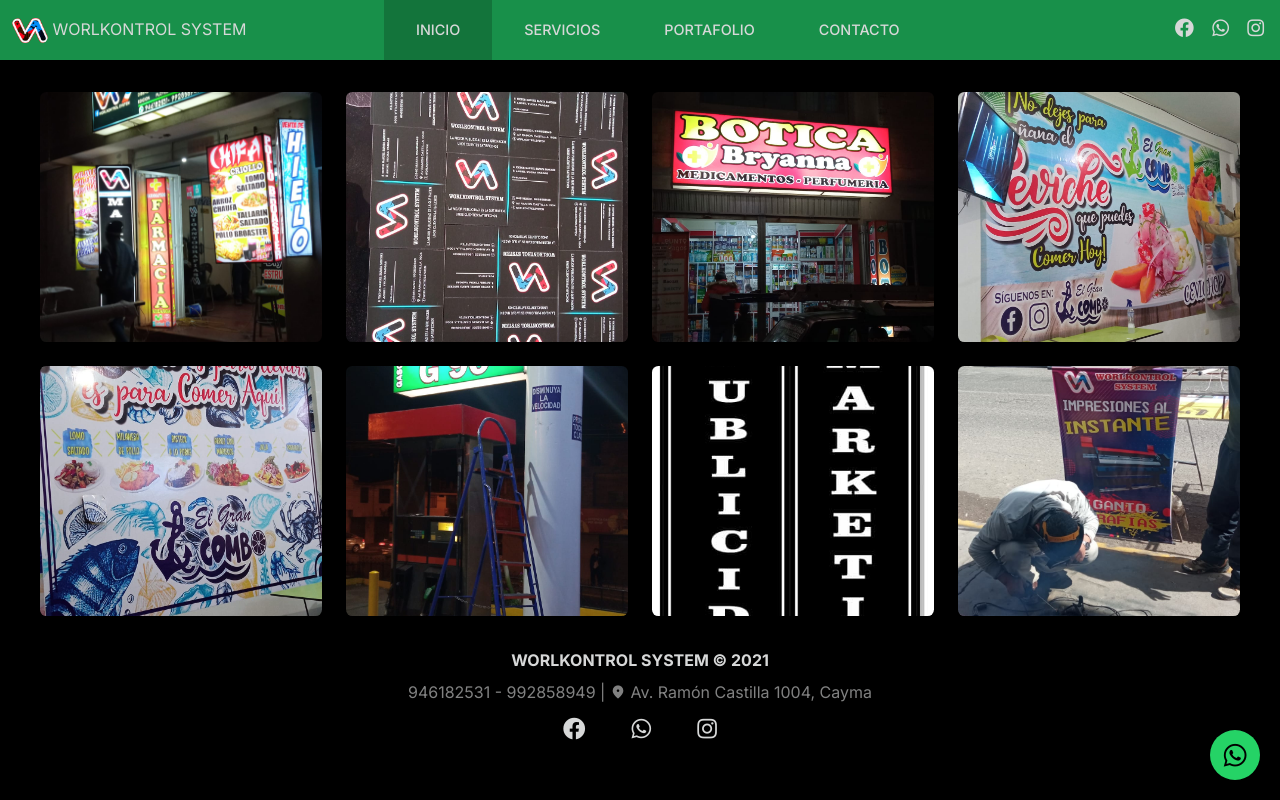
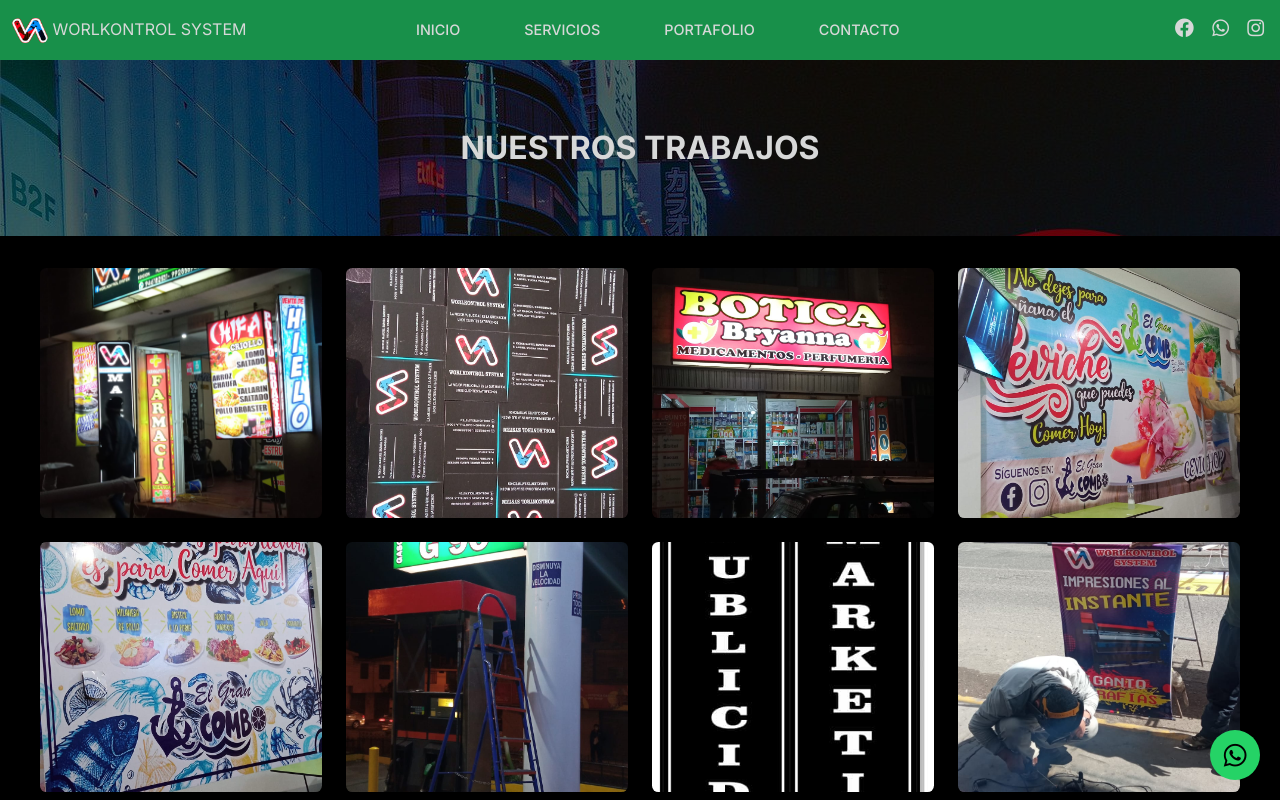
Before and after one commit to sandmyprojects/z_old_worlkontrol_website, an Eleventy site: page portafolio.html in a window 1280 px wide. Shown: the top 800 px of the page. Built offline with nearby package versions, Linux system fonts and the light colour scheme; Eleventy itself is replaced by a stand-in of ours; files that its build step writes are made by us from their sources; a script that the page names is missing.

Commit message:
simple cambios

```diff
--- a/_includes/layout.html
+++ b/_includes/layout.html
@@ -4,18 +4,21 @@
 
 <!doctype html>
 <html lang="es">
+
 <head>
     <meta charset="UTF-8">
     <meta http-equiv="X-UA-Compatible" content="IE=edge">
     <meta name="viewport" content="width=device-width, initial-scale=1.0">
-        <title>{{title}}</title>
+    <link rel="icon" href="/favicon.ico">
+    <title>{{title}} - WORLKONTROL SYSTEM</title>
     <meta name="description" content="Sitio web">
     <link href="https://fonts.googleapis.com/css2?family=Inter:wght@200;300;400;500;600;700;800;900&display=swap"
         rel="stylesheet">
     <link rel="stylesheet" href="https://pro.fontawesome.com/releases/v5.10.0/css/all.css"
-        integrity="sha384-AYmEC3Yw5cVb3ZcuHtOA93w35dYTsvhLPVnYs9eStHfGJvOvKxVfELGroGkvsg+p" crossorigin="anonymous"/>
+        integrity="sha384-AYmEC3Yw5cVb3ZcuHtOA93w35dYTsvhLPVnYs9eStHfGJvOvKxVfELGroGkvsg+p" crossorigin="anonymous" />
     <link rel="stylesheet" href="/scss/main.css">
 </head>
+
 <body>
     <div class="navbar-social">
         <a href="https://www.facebook.com/WORLKONTROLSYSTEM/" target="_blank">
@@ -40,7 +43,7 @@
     </div>
     <header class="navbar" id="navbar">
         <div class="navbar-links">
-                <a href="/" class="nav-item is-active" onClick="openNavbar()">
+            <a href="/" class="nav-item" onClick="openNavbar()">
                 Inicio
             </a>
             <a href="/#servicios" class="nav-item" onClick="openNavbar()">
@@ -91,4 +94,5 @@
     <link rel="stylesheet" href="https://cdnjs.cloudflare.com/ajax/libs/viewerjs/1.10.2/viewer.min.css">
     <script src="/js/app.js"></script>
 </body>
+
 </html>
--- a/portafolio.html
+++ b/portafolio.html
@@ -1,7 +1,13 @@
 ---
 permalink: "portafolio/index.html"
 layout: layout.html
+title: "Portafolio"
 ---
+<div class="title-banner">
+    <h1>
+        Nuestros trabajos
+    </h1>
+</div>
 <div class="container">
     <div class="section">
         <ul id="images" class="grid:4 gap">
--- a/public/js/app.js
+++ b/public/js/app.js
@@ -27,8 +27,10 @@
 
 AOS.init();
 
-const gallery = new Viewer(document.getElementById('images'));
+let gallery;
+let previewImage;
+gallery = new Viewer(document.getElementById('images'));
 
-const previewImage = (id) => {
+previewImage = (id) => {
     document.getElementById(`image${id}`).click();
 }
```
Also changed, not shown: contacto.html (+1 -0 lines), public/favicon.ico (added). Lines whose indentation alone changed are shown as unchanged.
